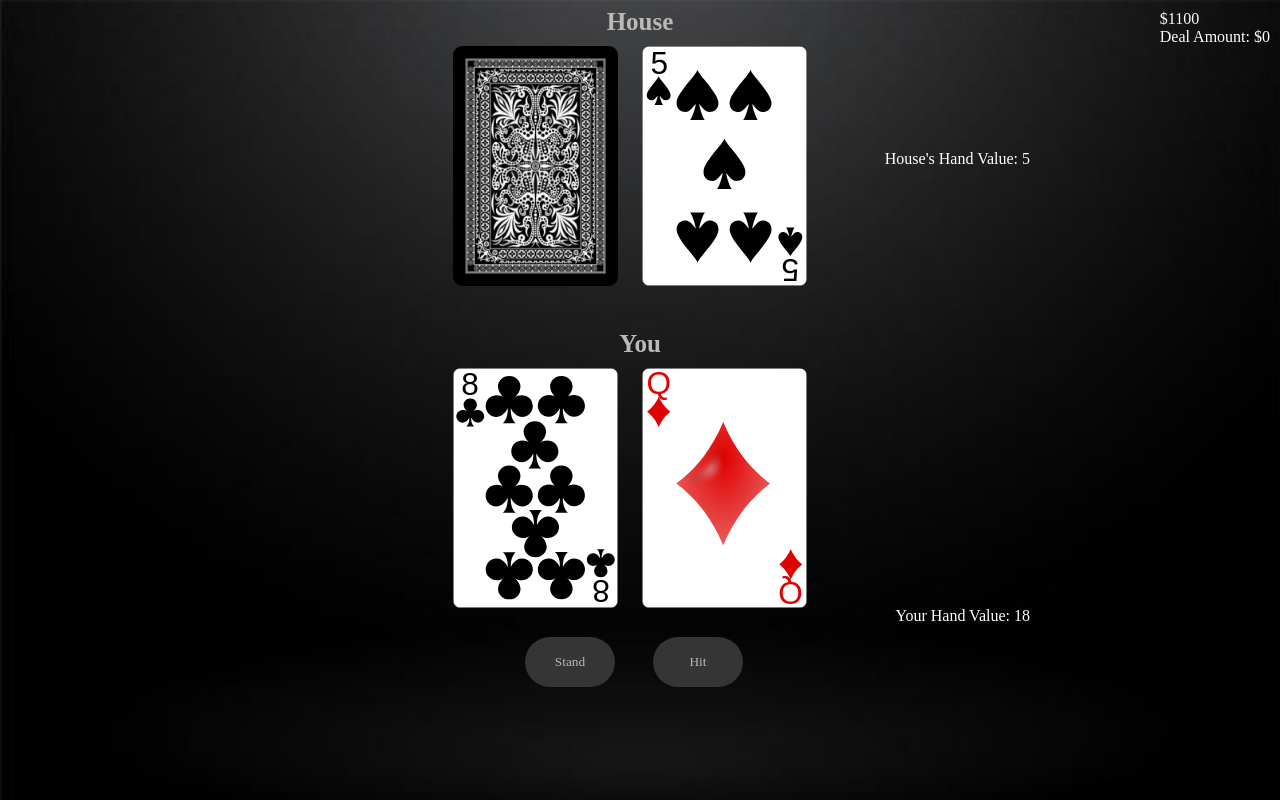
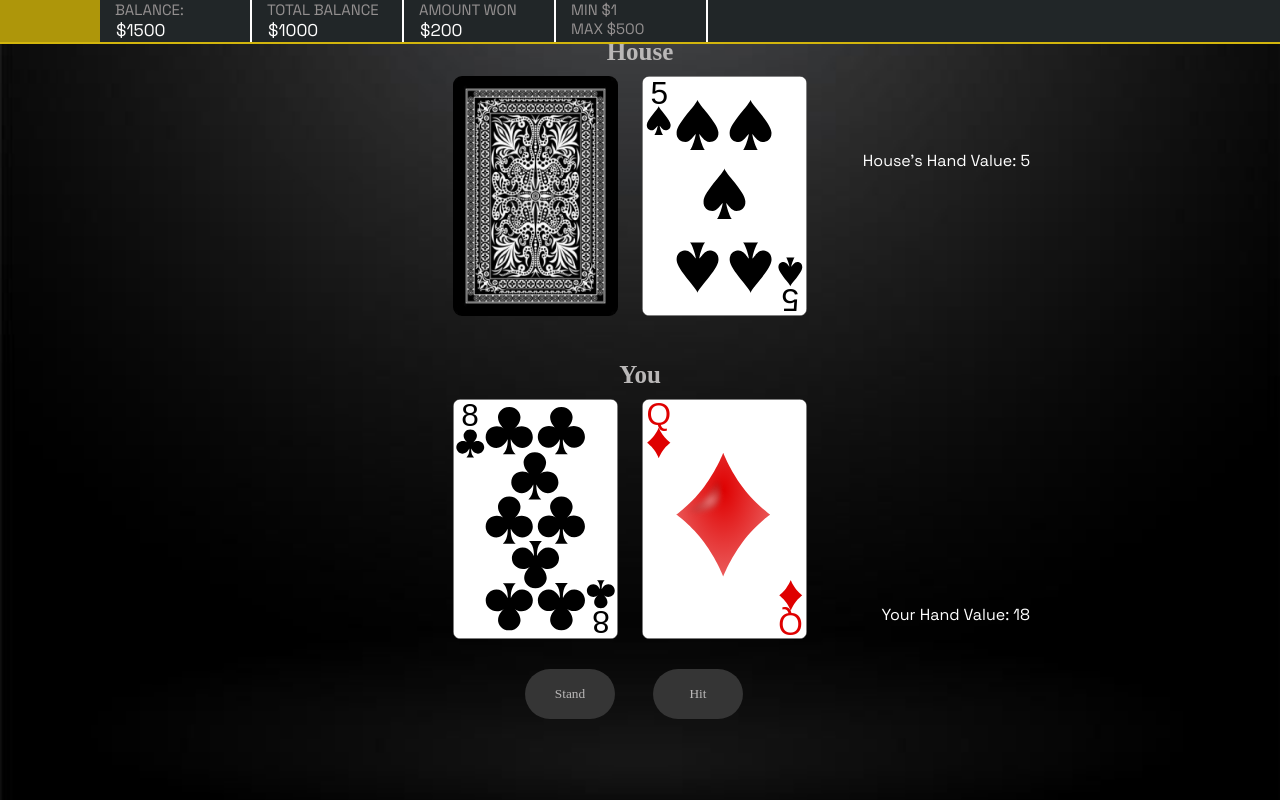
Before and after one commit to ArnavSaikia/blackjack-website, a plain HTML site: page main.html in a window 1280 px wide. Drawn offline with Linux system fonts and the light colour scheme; a web font is replaced by a local one.

Commit message:
added most of the functionalities of the nav bar and added a new font

```diff
--- a/main.html
+++ b/main.html
@@ -6,8 +6,33 @@
         <link rel="preconnect" href="https://fonts.googleapis.com">
         <link rel="preconnect" href="https://fonts.gstatic.com" crossorigin>
         <link href="https://fonts.googleapis.com/css2?family=Rye&display=swap" rel="stylesheet">
+
+        <link rel="preconnect" href="https://fonts.googleapis.com">
+        <link rel="preconnect" href="https://fonts.gstatic.com" crossorigin>
+        <link href="https://fonts.googleapis.com/css2?family=Space+Grotesk:wght@300..700&display=swap" rel="stylesheet">
     </head>
     <body>
+        <nav class="nav-bar">   <!--remember to add links on the right hand side and a blackjack logo in the center-->
+            <div class="card-logo"></div>
+            <div class="balance-container">
+                <span class="balance-text">BALANCE:</span>
+                <span class="balance-amount">$1500</span>
+            </div>
+            <div class="total-bet-container">
+                <span class = "total-bet-text">TOTAL BALANCE</span>
+                <span class="total-bet-amount">$1000</span>
+            </div>
+            <div class="amount-won-container">
+                <span class="amount-won-text">AMOUNT WON</span>
+                <span class="amount-won-amount">$200</span>
+            </div>
+            <div class="bets-min-max-container">
+                <span class="min-text">MIN $1</span>
+                <span class="max-text">MAX $500</span>
+            </div>
+
+        </nav>
+
         <div class="winloss-popup">
             <button class="close-button">X</button>
             <span class="popup-game-status">You Win!</span>
@@ -44,12 +69,12 @@
                 <button class="hit-button">Hit</button>
             </div>
 
-            <div class="player-stats">
+            <!--<div class="player-stats">
                 <div class="amount-left">$1100</div>
                 <div class="deal-amount">Deal Amount: $0</div>
-                <!--<div class="rounds-won">Rounds Won: 0</div>
-                <div class="rounds-lost">Rounds Lost: 0</div>-->
-            </div>
+                <div class="rounds-won">Rounds Won: 0</div>
+                <div class="rounds-lost">Rounds Lost: 0</div>
+            </div>-->
 
         </div>
 
--- a/styles/page.css
+++ b/styles/page.css
@@ -53,7 +53,61 @@
 body{
     background-image: url('/gui/b1.jpg');
     background-size: cover;
+    font-family: "Space Grotesk", sans-serif;
+    padding-top: 30px;
 }
+
+.nav-bar{
+    background-color: rgb(33, 38, 40);
+    color: #FFFEFEff;
+    padding: 10px;
+    display: flex;
+    /*justify-content: space-between;*/
+    align-items: center;
+    position: fixed;
+    width: 100%;
+    height: 42px;
+    top: 0px;
+    left: 0px;
+    padding: 0 0 0 0;
+
+    border-top: 0px;
+    border-bottom: 2px;
+    border-left: 0px;
+    border-right: 0px;
+    border-style: solid;
+    border-color: rgb(210, 181, 13);
+}
+
+.card-logo{
+    width: 100px;
+    height:42px;
+    background-color: rgb(174, 150, 10);
+}
+
+.balance-container,.total-bet-container,.amount-won-container,.bets-min-max-container{
+    width: 150px;
+    height:42px;
+    border-right: 2px;
+    border-style: solid;
+    border-top: 0px;
+    border-bottom:0px;
+    border-left: 0px;
+}
+
+.balance-text,.total-bet-text,.amount-won-text,.min-text,.max-text{
+    display: block;
+    font-size: 15px;
+    margin-left: 15px;
+    color: rgb(148, 144, 144);
+}
+
+.balance-amount,.total-bet-amount,.amount-won-amount{
+    font-size: 17px;
+    margin-left: 16px;
+    margin-bottom: 2px;
+}
+
 
 .card{
     margin-right: 12px;
```
